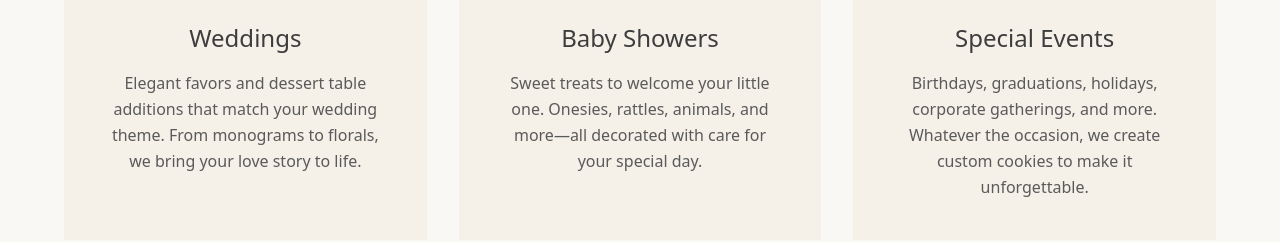
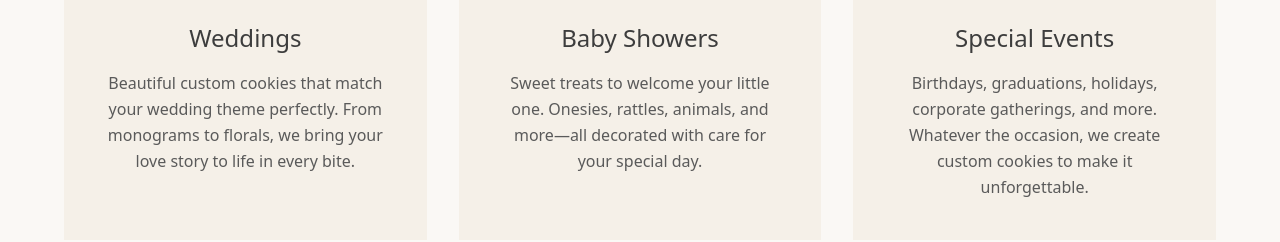
Before and after one commit to EricCui2005/eileens-cookies, a Next.js app: page / in a window 1280 px wide. Shown: the part 1727-1969 px from the top of the page. Built offline with nearby package versions, Linux system fonts and the light colour scheme.

Commit message:
Modified text

```diff
--- a/app/page.tsx
+++ b/app/page.tsx
@@ -227,9 +227,9 @@ export default function Home() {
                 className="font-light leading-relaxed"
                 style={{ color: "var(--charcoal-light)" }}
               >
-                Elegant favors and dessert table additions that match your
-                wedding theme. From monograms to florals, we bring your love
-                story to life.
+                Beautiful custom cookies that match your wedding theme
+                perfectly. From monograms to florals, we bring your love story
+                to life in every bite.
               </p>
             </div>
 
```
